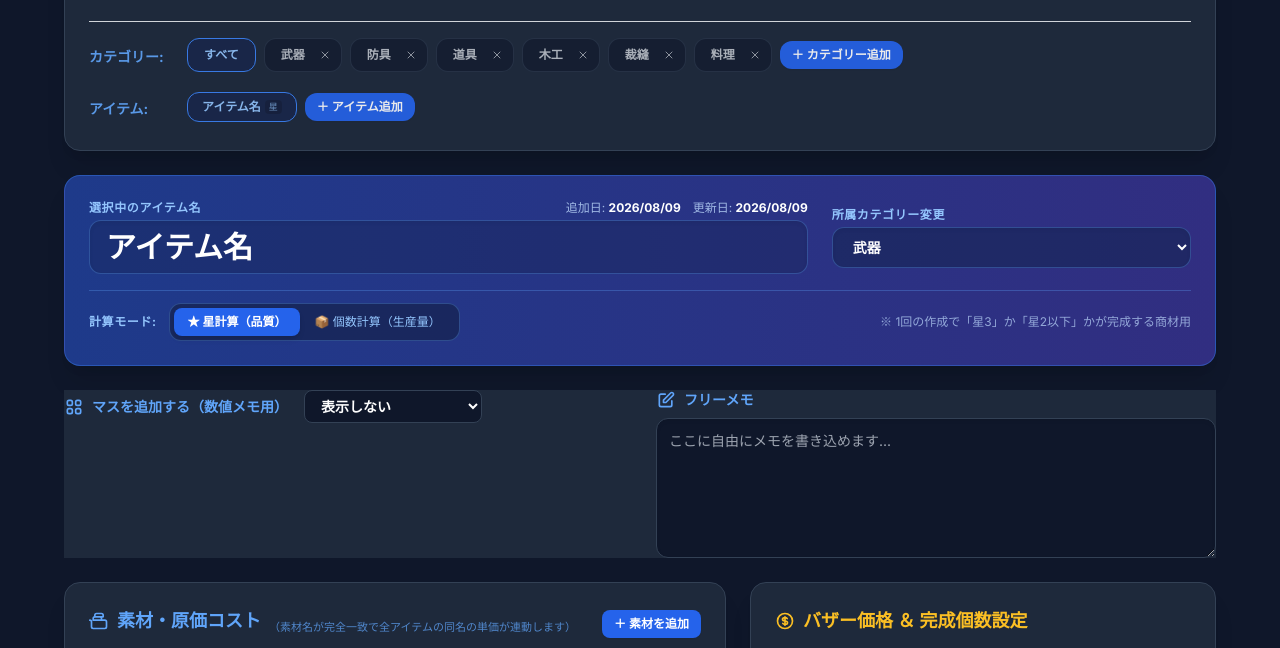
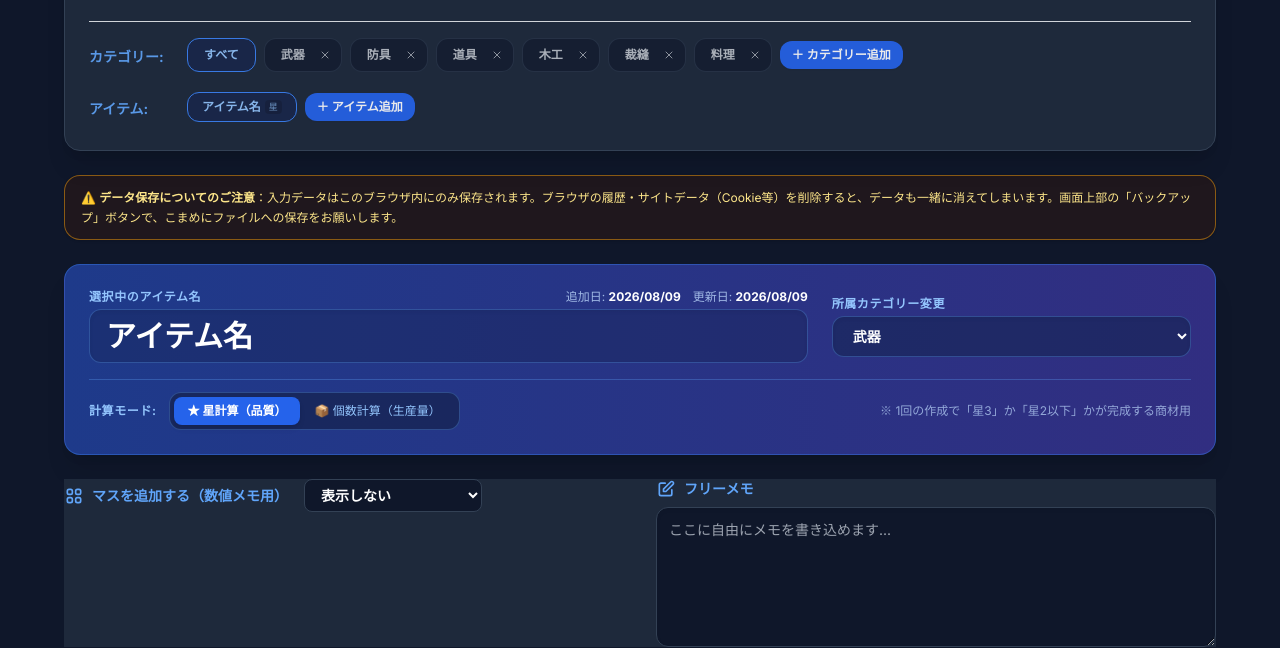
Before and after one commit to mist1214/dqx-craft-calc, a plain HTML site: page index.html in a window 1280 px wide. Shown: the part 129-777 px from the top of the page. Drawn offline with nearby package versions, Linux system fonts and the light colour scheme; no server answers.

Commit message:
Add files via upload

```diff
--- a/index.html
+++ b/index.html
@@ -274,6 +274,11 @@
                 </div>
             </div>
         </header>
+
+        <!-- データ保存に関する注意 -->
+        <div class="border border-amber-500/50 bg-amber-950/30 text-amber-200 rounded-2xl px-4 py-3 text-xs leading-relaxed shadow">
+            ⚠️ <span class="font-bold">データ保存についてのご注意</span>：入力データはこのブラウザ内にのみ保存されます。ブラウザの履歴・サイトデータ（Cookie等）を削除すると、データも一緒に消えてしまいます。画面上部の「バックアップ」ボタンで、こまめにファイルへの保存をお願いします。
+        </div>
 
         <!-- メイングリッド -->
         <div class="grid grid-cols-1 lg:grid-cols-12 gap-6" x-show="currentItem">
@@ -1772,6 +1777,7 @@
 <footer style="text-align:center;font-size:12px;color:#888;margin-top:40px;padding-bottom:16px;line-height:1.7;">
         <p>※本ツールは非公式のファンメイドツールです。「ドラゴンクエストX」および関連する名称・情報の権利は株式会社スクウェア・エニックスに帰属します。</p>
         <p>入力データはお使いのブラウザ内にのみ保存されます（サーバーには送信されません）。</p>
+        <p>ブラウザの履歴・サイトデータ（Cookie等）を削除すると、保存されたデータも一緒に消去されます。画面上部の「バックアップ」ボタンでこまめなバックアップをお願いします。データの消失・損害について、当ツールでは一切の責任を負いかねます。あらかじめご了承ください。</p>
     </footer>
 <script>
   // 配信のお知らせバー（×で消すと、そのお知らせについては再表示しない）
```
